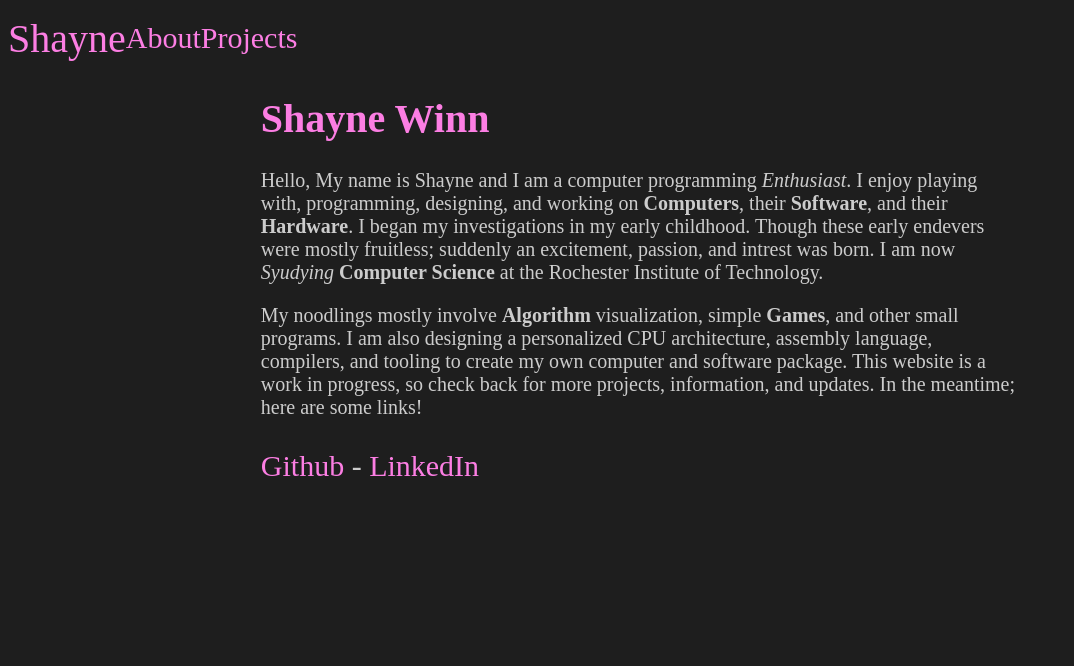
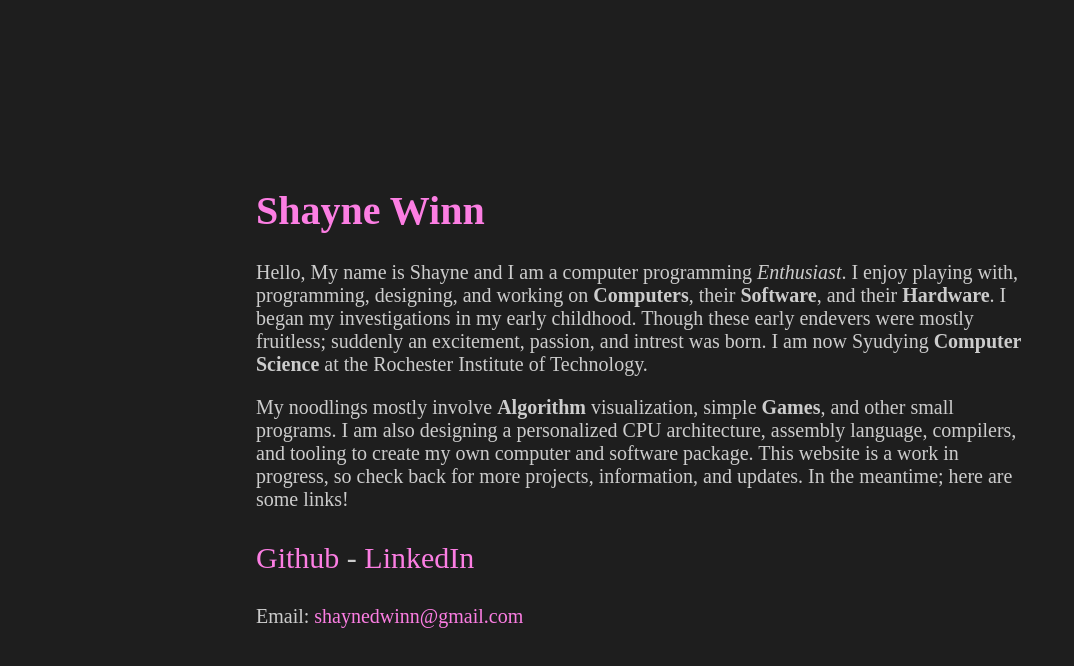
Before and after one commit to ShayneWinn/shaynewinn.github.io, a plain HTML site: page src/index.html in a window 1280 px wide. Shown: the whole page, without its empty margins (0-1074 px from the left). Drawn offline with Linux system fonts and the light colour scheme.

Commit message:
Added links and styling

```diff
--- a/src/index.css
+++ b/src/index.css
@@ -3,6 +3,27 @@ body {
     color: #cccccc;
 }
 
+.content-container {
+    font-size: 20px;
+    position: absolute;
+    left: 50%;
+    top: 20%;
+    transform:  translate(-50%, 0);
+    width:  60%;
+    vertical-align: center;
+}
+
+.content-links{
+    color: inherit;
+    font-size: 30px;
+}
+.content-container a{
+    font-size: inherit;
+    color: #fc7ee3;
+    text-decoration: none;
+}
+
+/**
 .menubar {
     color: #fc7ee3;
     font-size: 2em;
@@ -29,19 +50,4 @@ body {
     text-decoration: none;
     font-size: 30px;
 }
-
-
-.content-container {
-    font-size: 20px;
-    margin: auto;
-    width:  60%;
-}
-
-.content-links{
-    color: inherit;
-    font-size: 30px;
-}
-.content-links a{
-    color: #fc7ee3;
-    text-decoration: none;
-}
+*/
--- a/src/index.html
+++ b/src/index.html
@@ -3,6 +3,7 @@
         <link rel="stylesheet" href="index.css">
     </head>
     <body>
+        <!--
         <div class="menubar">
             <div class="menubar-flex">
                 <a class="menubar-flex-homenamelink" href="/">Shayne</a>
@@ -10,12 +11,13 @@
                 <a>Projects</a>
             </div>
         </div>
+        -->
         <div class="content-container">
             <h1 style="color: #fc7ee3;">Shayne Winn</h1>
             <p>
                 Hello, My name is Shayne and I am a computer programming <i>Enthusiast</i>. I enjoy playing with, programming, designing, and working on
                 <b>Computers</b>, their <b>Software</b>, and their <b>Hardware</b>. I began my investigations in my early childhood. Though these early
-                endevers were mostly fruitless; suddenly an excitement, passion, and intrest was born. I am now <i>Syudying</i> <b>Computer Science</b> at the
+                endevers were mostly fruitless; suddenly an excitement, passion, and intrest was born. I am now Syudying <b>Computer Science</b> at the
                 Rochester Institute of Technology.
             </p>
             <p>
@@ -27,6 +29,10 @@
             <p class="content-links">
                 <a href="https://github.com/ShayneWinn">Github</a> - <a href="https://www.linkedin.com/in/shaynewinn/">LinkedIn</a>
             </p>
+
+            <p>
+                Email: <a href="mailto:shaynedwinn@gmail.com">shaynedwinn@gmail.com</a>
+            </p>
         </div>
     </body>
 </html>
```
